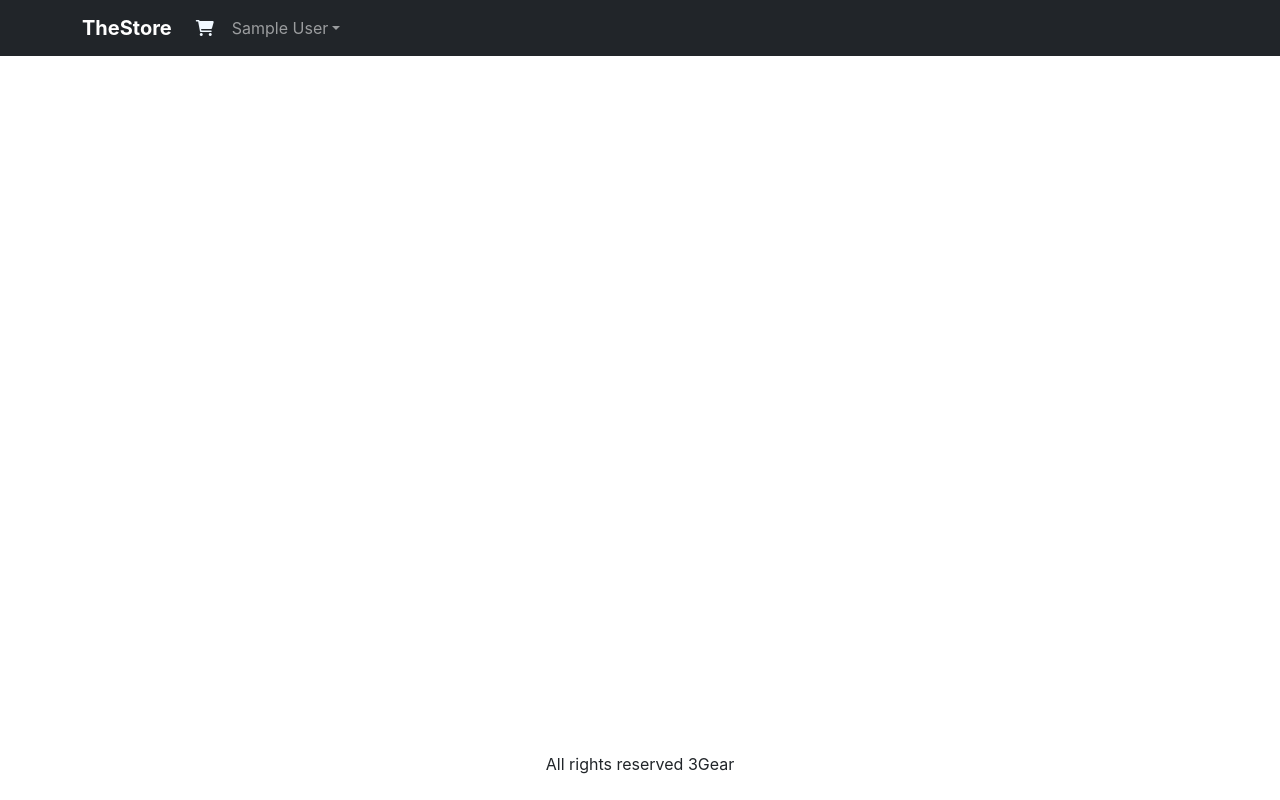
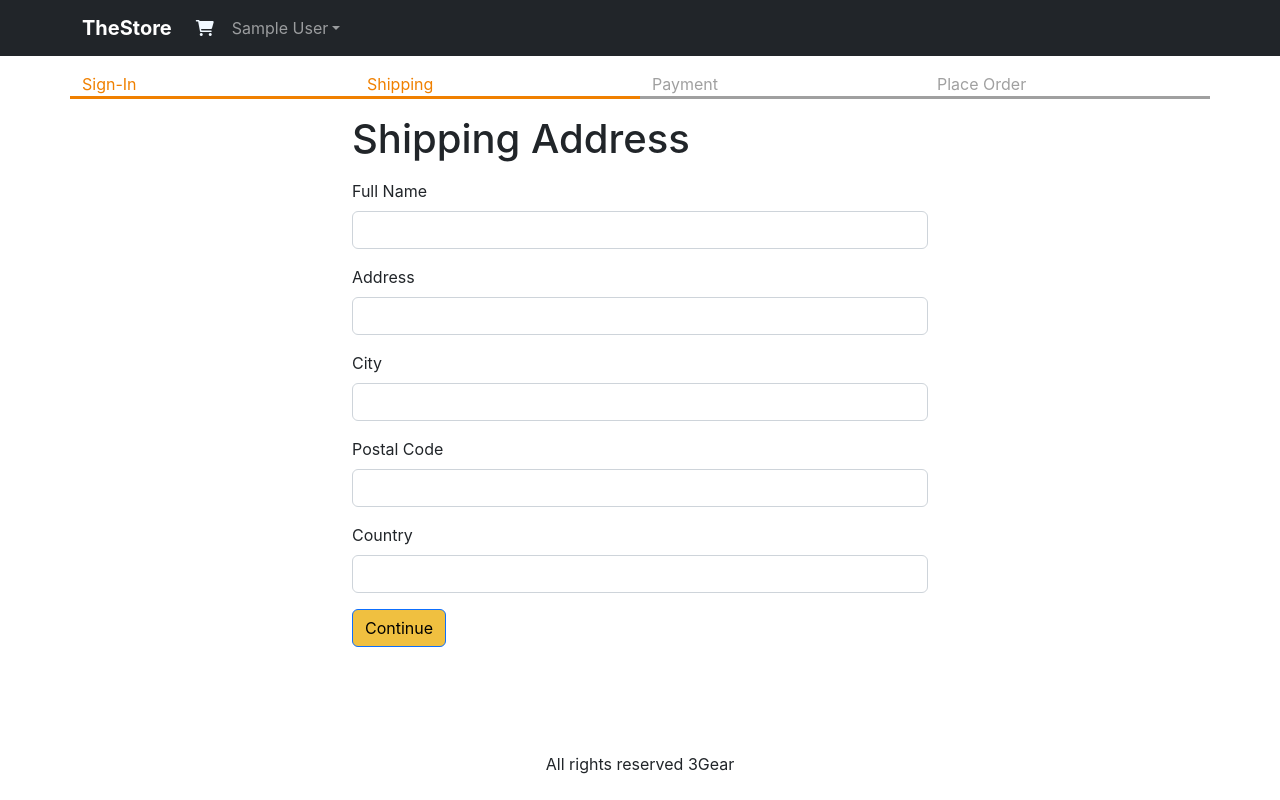
Before and after one commit to HermesZum/MERN-Stack-eCommerce-Website, a React (Create React App) app in the folder frontend/: page /shipping in a window 1280 px wide. Built offline with nearby package versions, Linux system fonts and the light colour scheme; sample sign-in values are in the browser's storage.

Commit message:
The Shipping screen and its logic were created and configured.

```diff
--- a/frontend/src/App.js
+++ b/frontend/src/App.js
@@ -2,14 +2,15 @@
 import { ToastContainer } from "react-toastify";
 import 'react-toastify/dist/ReactToastify.css';
 import { BrowserRouter, Link, Route, Routes } from "react-router-dom";
-import HomeScreen from "./screens/HomeScreen";
-import ProductScreen from "./screens/ProductScreen";
 import { Badge, Container, Nav, Navbar, NavDropdown } from "react-bootstrap";
 import { LinkContainer } from "react-router-bootstrap";
 import { useContext } from "react";
 import { Store } from "./Store";
+import HomeScreen from "./screens/HomeScreen";
+import ProductScreen from "./screens/ProductScreen";
 import CartScreen from "./screens/CartScreen";
 import SigninScreen from "./screens/SigninScreen";
+import ShippingScreen from "./screens/ShippingScreen";
 
 function App() {
     const { state, dispatch: ctxDispatch } = useContext(Store);
@@ -18,6 +19,7 @@
     const signoutHandler = () => {
         ctxDispatch({ type: 'USER_SIGNOUT' });
         localStorage.removeItem('userInfo');
+        localStorage.removeItem('shippingAddress');
     }
 
     return (
@@ -81,6 +83,7 @@
                             <Route path="/signin" element={ <SigninScreen/> }/>
                             <Route path="/product/:slug" element={ <ProductScreen/> }/>
                             <Route path="/cart" element={ <CartScreen/> }/>
+                            <Route path="/shipping" element={ <ShippingScreen/> }/>
                         </Routes>
                     </Container>
                 </main>
--- a/frontend/src/Store.js
+++ b/frontend/src/Store.js
@@ -8,6 +8,9 @@
               : null,
 
     cart: {
+        shippingAddress: localStorage.getItem('shippingAddress')
+                         ? JSON.parse(localStorage.getItem('shippingAddress'))
+                         : {},
         cartItems: localStorage.getItem('cartItems')
                    ? JSON.parse(localStorage.getItem('cartItems'))
                    : [],
@@ -46,7 +49,23 @@
             return { ...state, userInfo: action.payload };
 
         case 'USER_SIGNOUT':
-            return { ...state, userInfo: null, };
+            return {
+                ...state,
+                userInfo: null,
+                cart: {
+                    cartItems: [],
+                    shippingAddress: {},
+                },
+            };
+
+        case 'SAVE_SHIPPING_ADDRESS':
+            return {
+                ...state,
+                cart: {
+                    ...state.cart,
+                    shippingAddress: action.payload,
+                },
+            };
 
         default:
             return state;
--- /dev/null
+++ b/frontend/src/components/CheckoutSteps.js
@@ -0,0 +1,14 @@
+import { Col, Row } from "react-bootstrap";
+
+function CheckoutSteps(props) {
+    return (
+        <Row className="checkout-steps">
+            <Col className={props.step1 ? 'active' : ''}>Sign-In</Col>
+            <Col className={props.step2 ? 'active' : ''}>Shipping</Col>
+            <Col className={props.step3 ? 'active' : ''}>Payment</Col>
+            <Col className={props.step4 ? 'active' : ''}>Place Order</Col>
+        </Row>
+    );
+}
+
+export default CheckoutSteps;
--- a/frontend/src/index.css
+++ b/frontend/src/index.css
@@ -77,3 +77,13 @@
   color: aliceblue;
   margin-right: 2px;
 }
+
+.checkout-steps > div {
+  border-bottom: 0.2rem solid #a0a0a0;
+  color: #a0a0a0;
+}
+
+.checkout-steps > div.active {
+  border-bottom: 0.2rem solid #f08000;
+  color: #f08000;
+}
--- /dev/null
+++ b/frontend/src/screens/ShippingScreen.js
@@ -0,0 +1,115 @@
+import { useContext, useEffect, useState } from "react";
+import { useNavigate } from "react-router-dom";
+import { Helmet } from "react-helmet-async";
+import { Button, Form } from "react-bootstrap";
+import { Store } from "../Store";
+import CheckoutSteps from "../components/CheckoutSteps";
+
+function ShippingScreen(props) {
+    const navigate = useNavigate();
+    const { state, dispatch: ctxDispatch } = useContext(Store);
+    const { userInfo, cart: { shippingAddress }, } = state;
+    const [ fullName, setFullName ] = useState(shippingAddress.fullName || '');
+    const [ address, setAddress ] = useState(shippingAddress.address || '');
+    const [ city, setCity ] = useState(shippingAddress.city || '');
+    const [ postalCode, setPostalCode ] = useState(shippingAddress.postalCode || '');
+    const [ country, setCountry ] = useState(shippingAddress.country || '');
+
+    useEffect(() => {
+        /* TODO: If necessary just use '/signin' without redirect. */
+        if (!userInfo) {
+            navigate('/signin?redirect=/shipping')
+        }
+    }, [ userInfo, navigate ]);
+
+
+    const submitHandler = (evt) => {
+        evt.preventDefault();
+
+        ctxDispatch({
+            type: 'SAVE_SHIPPING_ADDRESS',
+            payload: {
+                fullName,
+                address,
+                city,
+                postalCode,
+                country,
+            },
+        });
+        localStorage.setItem(
+            'shippingAddress',
+            JSON.stringify({
+                fullName,
+                address,
+                city,
+                postalCode,
+                country,
+            })
+        );
+        navigate('/payment')
+    }
+
+    return (
+        <div>
+            <Helmet>
+                <title>Shipping Address</title>
+            </Helmet>
+            <CheckoutSteps step1 step2 ></CheckoutSteps>
+            <div className="container small-container">
+                <h1 className="my-3">Shipping Address</h1>
+                <Form onSubmit={ submitHandler }>
+                    <Form.Group className="mb-3" controlId="fullName">
+                        <Form.Label>Full Name</Form.Label>
+                        <Form.Control
+                            value={ fullName }
+                            onChange={ (evt) => setFullName(evt.target.value) }
+                            required
+                        />
+                    </Form.Group>
+                    <Form.Group className="mb-3" controlId="address">
+                        <Form.Label>Address</Form.Label>
+                        <Form.Control
+                            value={ address }
+                            onChange={ (evt) => setAddress(evt.target.value) }
+                            required
+                        />
+                    </Form.Group>
+                    <Form.Group className="mb-3" controlId="city">
+                        <Form.Label>City</Form.Label>
+                        <Form.Control
+                            value={ city }
+                            onChange={ (evt) => setCity(evt.target.value) }
+                            required
+                        />
+                    </Form.Group>
+                    <Form.Group className="mb-3" controlId="postalCode">
+                        <Form.Label>Postal Code</Form.Label>
+                        <Form.Control
+                            value={ postalCode }
+                            onChange={ (evt) => setPostalCode(evt.target.value) }
+                            required
+                        />
+                    </Form.Group>
+                    <Form.Group className="mb-3" controlId="country">
+                        <Form.Label>Country</Form.Label>
+                        <Form.Control
+                            value={ country }
+                            onChange={ (evt) => setCountry(evt.target.value) }
+                            required
+                        />
+                    </Form.Group>
+                    <div className="mb-3">
+                        <Button
+                            variant="primary"
+                            type="submit"
+                        >
+                            Continue
+                        </Button>
+                    </div>
+                </Form>
+            </div>
+        </div>
+    );
+}
+
+export default ShippingScreen;
```
